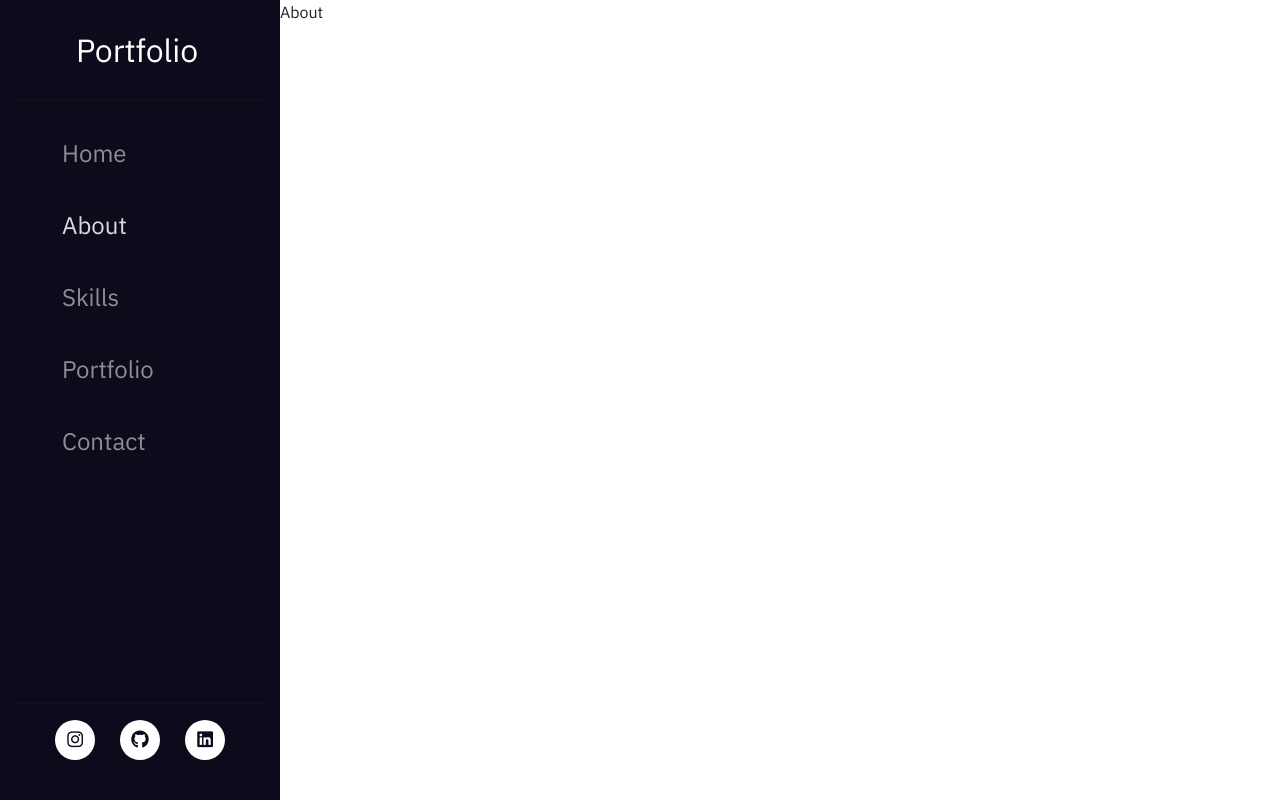
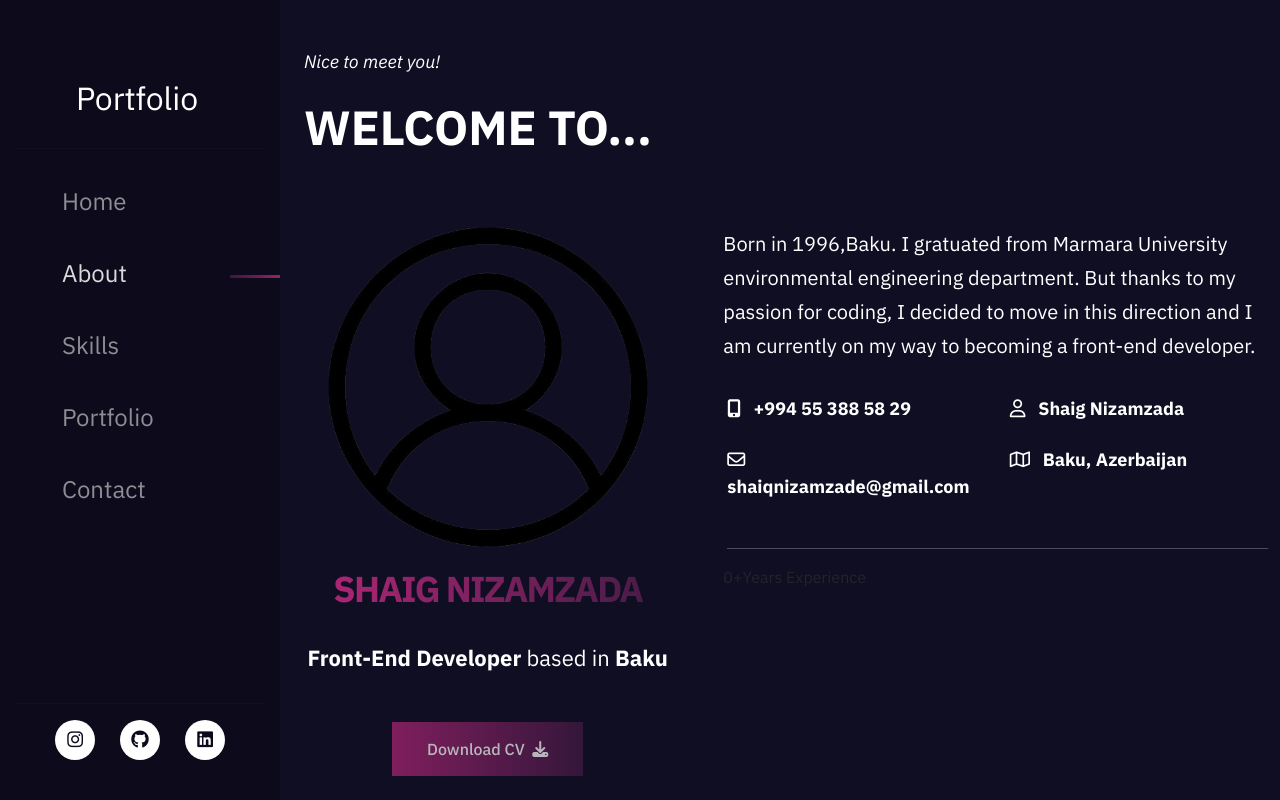
Before and after one commit to ShaigNizamzada/Portfolio, a React (Vite) app: page /about in a window 1280 px wide. Built offline with nearby package versions, Linux system fonts and the light colour scheme.

Commit message:
v27.05.2024 home+contact updates

```diff
--- a/src/assets/sass/_about.scss
+++ b/src/assets/sass/_about.scss
@@ -0,0 +1,75 @@
+.about-section {
+  background-color: #100e23;
+  width: 100%;
+  height: 100vh;
+  overflow-y: scroll;
+  overflow-x: hidden;
+  .about-section-top {
+    color: #ffffff;
+    padding: 100px 0;
+    .nice-to {
+      font-style: italic;
+      font-size: clamp(9px, 5vw, 18px);
+    }
+    .welcome-to {
+      font-weight: 700;
+      font-size: clamp(24px, 8vw, 48px);
+    }
+  }
+  .about-section-middle {
+    .about-section-middle-left {
+      h3 {
+        font-weight: 700;
+        font-size: clamp(18px, 7vw, 36px);
+        line-height: 1;
+        letter-spacing: -0.05em;
+        text-transform: uppercase;
+        background: linear-gradient(270.16deg, #441b45 5.74%, #af2676 92.05%);
+        -webkit-background-clip: text;
+        -webkit-text-fill-color: transparent;
+        background-clip: text;
+        margin: 0 0 10px;
+      }
+      .developer-section {
+      }
+      color: #ffffff;
+      font-size: clamp(11px, 4vw, 22px);
+      .bold-text-section {
+        font-weight: 800;
+      }
+    }
+    .button-download {
+      color: #ffffff;
+      padding: 15px 35px;
+      font-size: 16px;
+      font-weight: 500;
+      display: inline-flex;
+      align-items: center;
+      justify-content: center;
+      text-decoration: none;
+      border-radius: 0;
+      box-shadow: none;
+      border: none;
+      background-repeat: no-repeat;
+      background-size: 100% 100%;
+      background: linear-gradient(90deg, #af2676 0%, #441b45 100%), #ffffff;
+      transition: 0.5s ease;
+      opacity: 0.7;
+    }
+    .button-download:hover {
+      opacity: 1;
+    }
+    .about-section-middle-right {
+      p {
+        font-size: clamp(12px, 5vw, 20px);
+        color: #ffffff;
+        line-height: 1.7;
+      }
+      .details-section {
+        color: #ffffff;
+        font-size: clamp(9px, 7vw, 18px);
+        font-weight: 700;
+      }
+    }
+  }
+}
--- a/src/assets/sass/_home.scss
+++ b/src/assets/sass/_home.scss
@@ -0,0 +1,54 @@
+.home-section {
+  background-color: #0e0c20;
+  padding-top: 96px;
+  padding-left: 24px;
+  width: 100%;
+  height: 100vh;
+  overflow-x: hidden;
+  .home-left-section {
+    .name-section {
+      font-weight: 800;
+      text-transform: uppercase;
+      font-size: clamp(45px, 10vw, 90px);
+      line-height: 0.9;
+      color: #ffffff;
+      .surname-section {
+        color: transparent;
+        -webkit-text-stroke-color: #a13374 !important;
+        -webkit-text-stroke-width: 3px;
+      }
+    }
+    .developer-section {
+      color: #ffffff;
+      font-size: clamp(16px, 4vw, 32px);
+      .bold-text-section {
+        font-weight: 800;
+      }
+    }
+    .button-work {
+      color: #ffffff;
+      padding: 15px 35px;
+      font-size: 16px;
+      font-weight: 500;
+      display: inline-flex;
+      align-items: center;
+      justify-content: center;
+      text-decoration: none;
+      border-radius: 0;
+      box-shadow: none;
+      border: none;
+      background-repeat: no-repeat;
+      background-size: 100% 100%;
+      background: linear-gradient(90deg, #af2676 0%, #441b45 100%), #ffffff;
+      transition: 0.5s ease;
+      opacity: 0.7;
+    }
+    .button:hover {
+      opacity: 1;
+    }
+    .connection-section {
+      color: #ffffff;
+      font-size: clamp(9px, 4vw, 18px);
+    }
+  }
+}
--- a/src/assets/sass/_sidebar.scss
+++ b/src/assets/sass/_sidebar.scss
@@ -7,6 +7,7 @@
   }
   ul {
     li {
+      position: relative;
       font-size: 24px;
       padding: 10px 30px;
       position: relative;
@@ -47,4 +48,16 @@
 .active {
   background-color: transparent !important;
   color: #ffffff;
+  position: relative;
+  padding-right: 20px;
 }
+.active::after {
+  content: "";
+  display: block;
+  width: 50px;
+  height: 3px;
+  background: linear-gradient(90deg, #441b45 0%, #af2676 100%), #ffffff;
+  position: absolute;
+  right: -46px;
+  top: 28px;
+}
--- a/src/assets/sass/style.scss
+++ b/src/assets/sass/style.scss
@@ -9,6 +9,18 @@ body,
 html {
   font-family: "IBM Plex Sans", sans-serif;
 }
-.link{
+.link {
   text-decoration: none;
 }
+@media screen and (max-width: 1200px) {
+  .side-bar {
+    display: none !important;
+  }
+  .home-section,
+  .about-section {
+    text-align: center;
+    .connection-section {
+      justify-content: center;
+    }
+  }
+}
--- a/src/components/SideBar.jsx
+++ b/src/components/SideBar.jsx
@@ -11,7 +11,7 @@ const SideBar = () => {
         href="/"
         className="d-flex align-items-center mb-3 mb-md-0 me-md-auto text-white text-decoration-none"
       >
-        <span className="fs-2 portfolio-text">Portfolio</span>
+        <span className="fs-2 portfolio-text mt-5">Portfolio</span>
       </a>
       <hr />
       <ul className="nav nav-pills flex-column mb-auto">
--- a/src/pages/About.jsx
+++ b/src/pages/About.jsx
@@ -1,7 +1,84 @@
 import React from "react";
-
+import profilphoto from "../assets/photo/photo.png";
+// import { Link } from "react-router-dom";
+import resume from "../assets/pdf/Shaig's-Resume.pdf";
 const About = () => {
-  return <div>About</div>;
+  return (
+    <div className="about-section">
+      <div className="about-section-top ps-4 py-5">
+        <p className="nice-to">Nice to meet you!</p>
+        <p className="welcome-to">WELCOME TO...</p>
+      </div>
+      <div className="about-section-middle ps-2">
+        <div className="row">
+          <div className="col-xl-5 col-lg-12 col-md-12 col-sm-12 col-12">
+            <div className="about-section-middle-left text-center">
+              <img src={profilphoto} alt="" width={320} />
+              <h3 className="p-4">SHAIG NIZAMZADA</h3>
+              <p className="developer-section mt-2 my-5">
+                {" "}
+                <span className="bold-text-section ">
+                  Front-End Developer
+                </span>{" "}
+                based in <span className="bold-text-section">Baku</span>
+              </p>
+              <a download="Shaig's Resume.pdf" href={resume}>
+                <button className="button-download button mb-5">
+                  Download CV &nbsp; <i class="fa-solid fa-download"></i>
+                </button>
+              </a>
+            </div>
+          </div>
+          <div className="col-xl-7 col-lg-12 col-md-12 col-sm-12 col-12">
+            <div className="about-section-middle-right container">
+              <p>
+                Born in 1996,Baku. I gratuated from Marmara University
+                environmental engineering department. But thanks to my passion
+                for coding, I decided to move in this direction and I am
+                currently on my way to becoming a front-end developer.
+              </p>
+              <div className="details-section ps-1">
+                <div className="details-section-first py-3 ">
+                  <div className="row">
+                    <div className="col-xl-6 col-lg-12 col-md-12 col-sm-12 col-12 pb-2">
+                      {" "}
+                      <i class="fa-solid fa-mobile-screen-button"></i>
+                      <span> &nbsp; +994 55 388 58 29</span>
+                    </div>
+                    <div className="col-xl-6 col-lg-12 col-md-12 col-sm-12 col-12">
+                      <i class="fa-regular fa-user"></i>
+                      <span> &nbsp; Shaig Nizamzada</span>
+                    </div>
+                  </div>
+                </div>
+                <div className="details-section-second pb-4">
+                  <div className="row">
+                    <div className="col-xl-6 col-lg-12 col-md-12 col-sm-12 col-12 pb-2">
+                      {" "}
+                      <i class="fa-regular fa-envelope"></i>
+                      <span> &nbsp; shaiqnizamzade@gmail.com</span>
+                    </div>
+                    <div className="col-xl-6 col-lg-12 col-md-12 col-sm-12 col-12">
+                      <i class="fa-regular fa-map"></i>
+                      <span> &nbsp; Baku, Azerbaijan</span>
+                    </div>
+                  </div>
+                </div>
+                <hr />
+              </div>
+              <div className="row">
+                <div className="col-xl-6 col-lg-12 col-md-12 col-sm-12 col-12">
+                  <span>0+</span>
+                  Years Experience
+                </div>
+                <div className="col-xl-6 col-lg-12 col-md-12 col-sm-12 col-12"></div>
+              </div>
+            </div>
+          </div>
+        </div>
+      </div>
+    </div>
+  );
 };
 
 export default About;
--- a/src/pages/Home.jsx
+++ b/src/pages/Home.jsx
@@ -1,7 +1,50 @@
 import React from "react";
-
+import { Link } from "react-router-dom";
+import profilphoto from "../assets/photo/photo.png";
 const Home = () => {
-  return <div>Home</div>;
+  return (
+    <div className="home-section">
+      <div className="row ">
+        <div className="col-xl-6 col-lg-12 col-md-12 col-sm-12 col-12">
+          <div className="home-left-section pt-5 ps-3">
+            <p className="name-section">
+              MY NAME <br />
+              IS SHAIG <br />
+              <span className="surname-section">NIZAMZADA...</span>
+            </p>
+            <p className="developer-section mt-2 my-5">
+              {" "}
+              <span className="bold-text-section ">
+                Front-End Developer
+              </span>{" "}
+              based in <span className="bold-text-section">Baku</span>
+            </p>
+            <Link to="/contact">
+              {" "}
+              <button className="button-work button mb-5 mt-3">
+                Work with me &nbsp; &#8599;
+              </button>
+            </Link>
+            <div className="d-flex align-items-center  connection-section">
+              <div className="phone-section mt-3">
+                <i class="fa-solid fa-mobile-screen-button"></i>
+                <span> +994 55 388 58 29</span>
+              </div>
+              <div className="email-section ms-5 mt-3">
+                <i class="fa-regular fa-envelope"></i>
+                <span> shaiqnizamzade@gmail.com</span>
+              </div>
+            </div>
+          </div>
+        </div>
+        <div className="col-xl-6 col-lg-12 col-md-12 col-sm-12 col-12">
+          <div className="home-right-section pt-5">
+            <img src={profilphoto} alt="" width={500} />
+          </div>
+        </div>
+      </div>
+    </div>
+  );
 };
 
 export default Home;
```
Also changed, not shown: src/assets/photo/photo.png (added), 1 other file (tests, documents, lock files or other folders).
